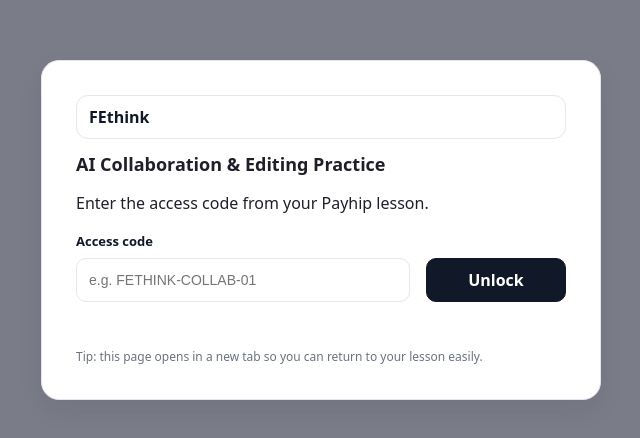
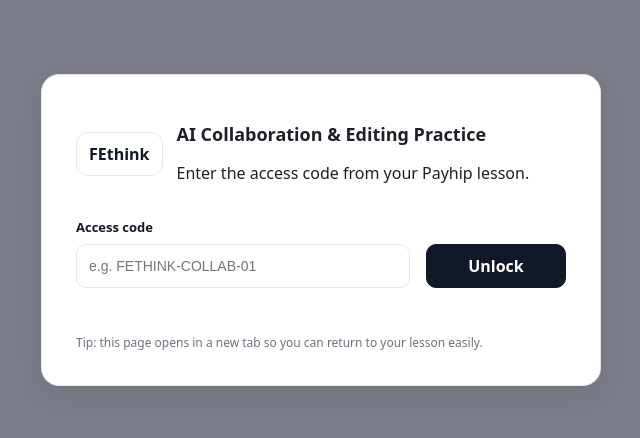
Before and after one commit to drpaulrtully/collab-automarker, a website: page index.html in a window 1280 px wide. Shown: the part 170-608 px from the top of the page, without its empty margins (319-959 px from the left). Drawn offline with Linux system fonts and the light colour scheme; no server answers.

Commit message:
Add files via upload

```diff
--- a/public/styles.css
+++ b/public/styles.css
@@ -221,7 +221,7 @@
 }
 
 /* Brand row */
-..gateBrand{
+.gateBrand{
   display:flex;
   gap: var(--s3);
   align-items:center;
```
